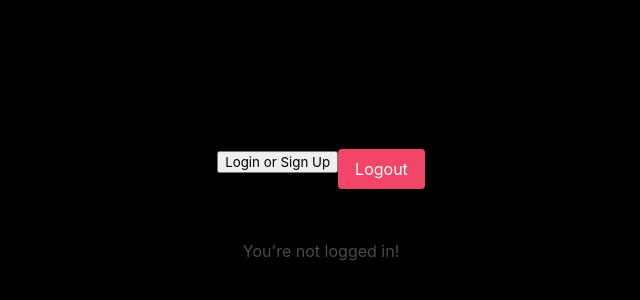
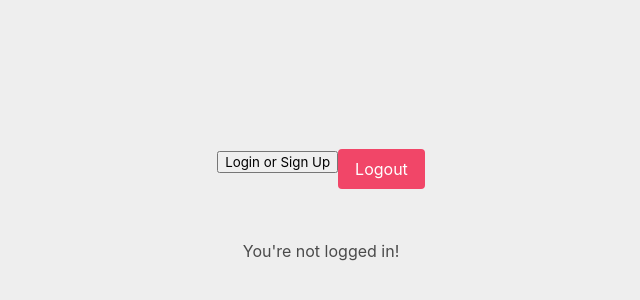
Before and after one commit to comp426-dead-poets-society/comp426-devetry, a React (Create React App) app in the folder devetry/: page /submit in a window 1280 px wide. Shown: the part 194-494 px from the top of the page, without its empty margins (319-959 px from the left). Built offline with nearby package versions, Linux system fonts and the light colour scheme; no server answers.

Commit message:
Make background color light gray

```diff
--- a/devetry/src/App.scss
+++ b/devetry/src/App.scss
@@ -1,7 +1,7 @@
 @import "~bulma/bulma.sass";
 
 .App {
-    background-color: #000000;
+    background-color: #eeeeee;
     min-height: 100vh;
     display: flex;
     flex-direction: column;
@@ -35,7 +35,6 @@ h3.loading {
       margin-right: 1em;
     }
 
-
     display: flex;
     align-items: baseline;
 }
@@ -44,3 +43,8 @@ h3.loading {
     margin-bottom: 1em;
     margin-top: 1em;
 }
+
+.navbar {
+    background-color: #eeeeee;
+    color: #ffffff;
+}
--- a/devetry/src/index.css
+++ b/devetry/src/index.css
@@ -5,6 +5,7 @@ body {
     sans-serif;
   -webkit-font-smoothing: antialiased;
   -moz-osx-font-smoothing: grayscale;
+  color: #ffffff;
 }
 
 code {
```
